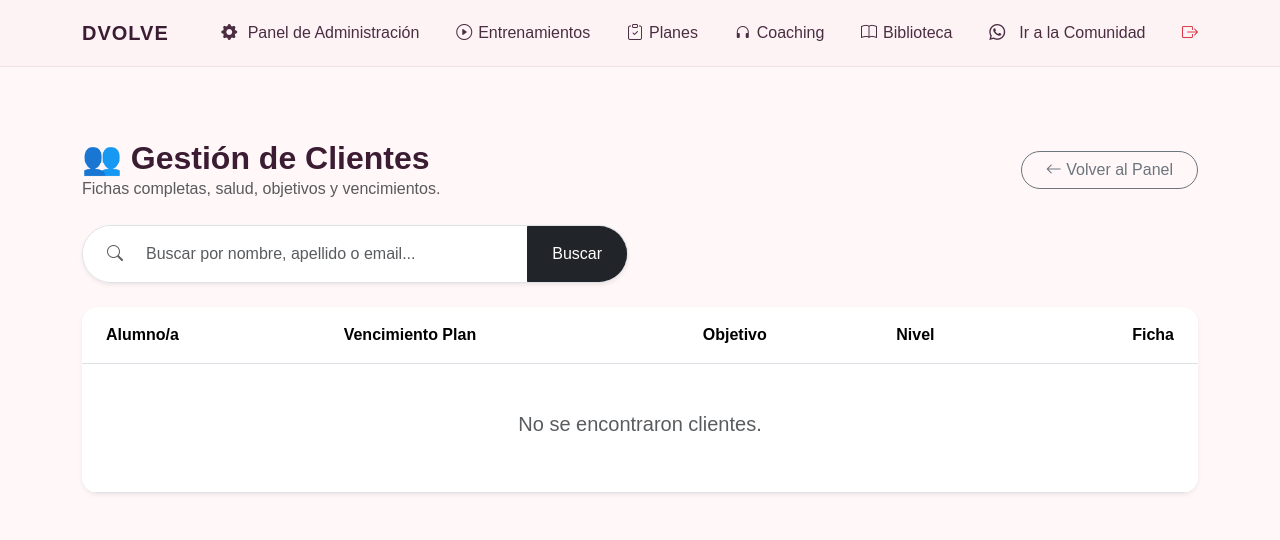
After one commit to Martinacolomboo/DVOLVE, a Django app: page /frontend/panel-admin/clientes/ in a window 1280 px wide. The commit adds this page. Shown: the top 540 px of the page. Run offline with Django 5.2, Linux system fonts and the light colour scheme; the visitor is signed in with stand-in values (Sample User, id 1); data comes from the database, SQL or seed files in the repository; data that the repository does not hold is empty.

Commit message:
algunos arreglos parte 8

```diff
--- /dev/null
+++ b/frontend/templates/frontend/gestion_clientes.html
@@ -0,0 +1,269 @@
+{% extends "frontend/pagina_principal.html" %}
+{% load static %}
+
+{% block content %}
+<div class="container py-5" style="padding-top: 80px;">
+
+    <div class="d-flex justify-content-between align-items-center mb-4 flex-wrap gap-2">
+        <div>
+            <h2 class="fw-bold mb-0">👥 Gestión de Clientes</h2>
+            <p class="text-muted mb-0">Fichas completas, salud, objetivos y vencimientos.</p>
+        </div>
+        <a href="{% url 'frontend:panel_admin' %}" class="btn btn-outline-secondary rounded-pill px-4">
+            <i class="bi bi-arrow-left"></i> Volver al Panel
+        </a>
+    </div>
+
+    <div class="row mb-4">
+        <div class="col-md-6">
+            <form method="get" action=".">
+                <div class="input-group shadow-sm rounded-pill overflow-hidden border">
+                    <span class="input-group-text bg-white border-0 ps-4">
+                        <i class="bi bi-search text-muted"></i>
+                    </span>
+                    <input type="text"
+                           name="q"
+                           class="form-control border-0 py-3"
+                           placeholder="Buscar por nombre, apellido o email..."
+                           value="{{ query|default:'' }}">
+
+                    <button type="submit" class="btn btn-dark px-4">Buscar</button>
+                    {% if query %}
+                        <a href="{% url 'frontend:gestion_clientes' %}" class="btn btn-light border-start px-3 d-flex align-items-center" title="Ver todos">
+                            <i class="bi bi-x-lg"></i>
+                        </a>
+                    {% endif %}
+                </div>
+            </form>
+        </div>
+    </div>
+
+    <div class="card border-0 shadow-sm rounded-4 overflow-hidden">
+        <div class="card-body p-0">
+            <div class="table-responsive">
+                <table class="table table-hover align-middle mb-0">
+                    <thead class="bg-light">
+                        <tr>
+                            <th class="py-3 ps-4">Alumno/a</th>
+                            <th class="py-3">Vencimiento Plan</th>
+                            <th class="py-3">Objetivo</th>
+                            <th class="py-3">Nivel</th>
+                            <th class="py-3 text-end pe-4">Ficha</th>
+                        </tr>
+                    </thead>
+                    <tbody>
+                        {% for item in clientes %}
+                        <tr>
+                            <td class="ps-4">
+                                <div class="d-flex align-items-center">
+                                    <div class="bg-light rounded-circle d-flex align-items-center justify-content-center me-3" style="width: 40px; height: 40px;">
+                                        <i class="bi bi-person-fill text-secondary fs-5"></i>
+                                    </div>
+                                    <div>
+                                        {% if item.user.first_name %}
+                                            <span class="fw-bold text-dark d-block">{{ item.user.first_name }} {{ item.user.last_name }}</span>
+                                            <small class="text-muted" style="font-size: 0.85em;">@{{ item.user.username }}</small>
+                                        {% else %}
+                                            <span class="fw-bold text-dark d-block">{{ item.user.username }}</span>
+                                        {% endif %}
+                                    </div>
+                                </div>
+                            </td>
+
+                            <td>
+                                {% if item.fecha_vencimiento %}
+                                    <span class="badge bg-success bg-opacity-10 text-success border border-success px-3 py-2 rounded-pill">
+                                        <i class="bi bi-calendar-check me-1"></i> {{ item.fecha_vencimiento|date:"d/m/Y" }}
+                                    </span>
+                                {% else %}
+                                    <span class="badge bg-secondary bg-opacity-10 text-secondary border px-3 py-2 rounded-pill">
+                                        Sin Plan Activo
+                                    </span>
+                                {% endif %}
+                            </td>
+
+                            <td>
+                                <span class="badge bg-primary bg-opacity-10 text-primary rounded-pill px-3">
+                                    {{ item.get_training_goal_display|default:"No especificado" }}
+                                </span>
+                            </td>
+
+                            <td>{{ item.get_training_level_display|default:"-" }}</td>
+
+                            <td class="text-end pe-4">
+                                <button class="btn btn-sm btn-dark rounded-pill px-3 shadow-sm"
+                                        data-bs-toggle="modal"
+                                        data-bs-target="#clienteModal{{ item.id }}">
+                                    <i class="bi bi-eye-fill me-1"></i> Ver Ficha Completa
+                                </button>
+                            </td>
+                        </tr>
+
+                        <div class="modal fade" id="clienteModal{{ item.id }}" tabindex="-1" aria-hidden="true">
+                            <div class="modal-dialog modal-lg modal-dialog-centered modal-dialog-scrollable">
+                                <div class="modal-content rounded-4 border-0">
+
+                                    <div class="modal-header bg-dark text-white border-0">
+                                        <div class="d-flex flex-column">
+                                            <h5 class="modal-title fw-bold">
+                                                {% if item.user.first_name %}
+                                                    {{ item.user.first_name }} {{ item.user.last_name }}
+                                                {% else %}
+                                                    {{ item.user.username }}
+                                                {% endif %}
+                                            </h5>
+                                            <div class="d-flex gap-3 mt-1 text-white-50 small">
+                                                <span><i class="bi bi-envelope"></i> {{ item.user.email }}</span>
+                                                {% if item.fecha_vencimiento %}
+                                                    <span class="text-warning"><i class="bi bi-clock-history"></i> Vence: {{ item.fecha_vencimiento|date:"d/m/Y" }}</span>
+                                                {% endif %}
+                                            </div>
+                                        </div>
+                                        <button type="button" class="btn-close btn-close-white" data-bs-dismiss="modal"></button>
+                                    </div>
+
+                                    <div class="modal-body p-4" style="background-color: #f8f9fa;">
+
+                                        <div class="card border-0 shadow-sm mb-4">
+                                            <div class="card-body">
+                                                <h6 class="fw-bold text-uppercase text-secondary mb-3 border-bottom pb-2">
+                                                    <i class="bi bi-person-vcard me-2"></i>Datos Personales
+                                                </h6>
+                                                <div class="row g-3 text-center">
+                                                    <div class="col-6 col-md-3 border-end">
+                                                        <small class="text-muted d-block mb-1">Edad</small>
+                                                        <span class="fw-bold fs-5">{{ item.age|default:"-" }}</span> años
+                                                    </div>
+                                                    <div class="col-6 col-md-3 border-end">
+                                                        <small class="text-muted d-block mb-1">Peso</small>
+                                                        <span class="fw-bold fs-5">{{ item.weight|default:"-" }}</span> kg
+                                                    </div>
+                                                    <div class="col-6 col-md-3 border-end">
+                                                        <small class="text-muted d-block mb-1">Altura</small>
+                                                        <span class="fw-bold fs-5">{{ item.height|default:"-" }}</span> cm
+                                                    </div>
+                                                    <div class="col-6 col-md-3">
+                                                        <small class="text-muted d-block mb-1">Peso Ideal</small>
+                                                        <span class="fw-bold fs-5 text-success">{{ item.peso_ideal|default:"-" }}</span> kg
+                                                    </div>
+                                                </div>
+                                            </div>
+                                        </div>
+
+                                        <div class="row g-4">
+                                            <div class="col-lg-6">
+                                                <div class="card h-100 border-0 shadow-sm">
+                                                    <div class="card-header bg-white fw-bold text-primary border-bottom-0 pt-3">
+                                                        <i class="bi bi-activity me-2"></i>Entrenamiento
+                                                    </div>
+                                                    <div class="card-body pt-0">
+                                                        <ul class="list-group list-group-flush">
+                                                            <li class="list-group-item px-0">
+                                                                <small class="text-muted">Objetivo:</small><br>
+                                                                <strong>{{ item.get_training_goal_display|default:"-" }}</strong>
+                                                            </li>
+                                                            <li class="list-group-item px-0">
+                                                                <small class="text-muted">Nivel:</small><br>
+                                                                {{ item.get_training_level_display }}
+                                                            </li>
+                                                            <li class="list-group-item px-0">
+                                                                <small class="text-muted">Lugar de Entreno:</small><br>
+                                                                {{ item.get_training_place_display }}
+                                                            </li>
+                                                            <li class="list-group-item px-0">
+                                                                <small class="text-muted">Frecuencia:</small><br>
+                                                                {{ item.training_days|default:"-" }} días por semana
+                                                            </li>
+                                                            <li class="list-group-item px-0">
+                                                                <small class="text-muted">Actividad Extra:</small><br>
+                                                                {{ item.get_other_activity_display|default:"Ninguna" }}
+                                                            </li>
+                                                            <li class="list-group-item px-0">
+                                                                <small class="text-muted">Descanso / Sueño:</small><br>
+                                                                {{ item.get_sleep_display|default:"-" }}
+                                                            </li>
+                                                            <li class="list-group-item px-0 bg-light rounded mt-2 p-2">
+                                                                <small class="text-muted d-block">Condiciones de Salud / Lesiones:</small>
+                                                                {% if item.health_conditions == 'ninguna' or not item.health_conditions %}
+                                                                    <span class="text-success fw-bold"><i class="bi bi-check-circle"></i> Ninguna</span>
+                                                                {% else %}
+                                                                    <span class="text-danger fw-bold"><i class="bi bi-exclamation-triangle-fill"></i> {{ item.get_health_conditions_display }}</span>
+                                                                {% endif %}
+                                                            </li>
+                                                        </ul>
+                                                    </div>
+                                                </div>
+                                            </div>
+
+                                            <div class="col-lg-6">
+                                                <div class="card h-100 border-0 shadow-sm">
+                                                    <div class="card-header bg-white fw-bold text-success border-bottom-0 pt-3">
+                                                        <i class="bi bi-basket me-2"></i>Alimentación
+                                                    </div>
+                                                    <div class="card-body pt-0">
+                                                        <ul class="list-group list-group-flush">
+                                                            <li class="list-group-item px-0">
+                                                                <small class="text-muted">Restricciones:</small><br>
+                                                                {% if item.diet_restrictions == 'ninguna' %}
+                                                                    <span class="text-success"><i class="bi bi-check"></i> Ninguna</span>
+                                                                {% else %}
+                                                                    <span class="badge bg-warning text-dark">{{ item.get_diet_restrictions_display }}</span>
+                                                                {% endif %}
+                                                            </li>
+                                                            <li class="list-group-item px-0">
+                                                                <small class="text-muted">Tiroides:</small><br>
+                                                                {% if item.thyroid == 'ninguna' %}
+                                                                    <span>No posee</span>
+                                                                {% else %}
+                                                                    <span class="text-danger fw-bold">{{ item.get_thyroid_display }}</span>
+                                                                {% endif %}
+                                                            </li>
+                                                            <li class="list-group-item px-0">
+                                                                <small class="text-muted">Comidas diarias:</small><br>
+                                                                {{ item.meals|default:"-" }} comidas
+                                                            </li>
+                                                            <li class="list-group-item px-0">
+                                                                <small class="text-muted">Pica entre comidas (Snacks):</small><br>
+                                                                {{ item.get_snacks_display|default:"-" }}
+                                                            </li>
+                                                            <li class="list-group-item px-0">
+                                                                <small class="text-muted">Regularidad Horaria:</small><br>
+                                                                {{ item.get_meal_schedule_display|default:"-" }}
+                                                            </li>
+                                                            <li class="list-group-item px-0">
+                                                                <small class="text-muted">Hidratación:</small><br>
+                                                                {{ item.get_hydration_display|default:"-" }}
+                                                            </li>
+                                                            <li class="list-group-item px-0 mt-2">
+                                                                <small class="text-muted">Descripción de dieta actual:</small><br>
+                                                                <div class="bg-light p-2 rounded small fst-italic text-secondary">
+                                                                    "{{ item.current_diet|default:'Sin descripción' }}"
+                                                                </div>
+                                                            </li>
+                                                        </ul>
+                                                    </div>
+                                                </div>
+                                            </div>
+                                        </div>
+
+                                    </div>
+                                    <div class="modal-footer border-0 bg-light rounded-bottom-4">
+                                        <button class="btn btn-secondary px-4 rounded-pill" data-bs-dismiss="modal">Cerrar</button>
+                                    </div>
+                                </div>
+                            </div>
+                        </div>
+                        {% empty %}
+                        <tr>
+                            <td colspan="5" class="text-center py-5">
+                                <h5 class="text-muted">No se encontraron clientes.</h5>
+                            </td>
+                        </tr>
+                        {% endfor %}
+                    </tbody>
+                </table>
+            </div>
+        </div>
+    </div>
+</div>
+{% endblock %}
--- a/frontend/urls.py
+++ b/frontend/urls.py
@@ -42,4 +42,6 @@ urlpatterns = [
     path("receta/pdf/<int:receta_id>/", views.serve_receta_pdf, name="serve_receta_pdf"),
     # En frontend/urls.py
     path('podcast/file/<int:archivo_id>/', views.serve_podcast_file, name='serve_podcast_file'),
+
+    path('panel-admin/clientes/', views.gestion_clientes, name='gestion_clientes'),
 ]
--- a/frontend/views.py
+++ b/frontend/views.py
@@ -962,3 +962,52 @@ def panel_admin(request):
 
     # Pasamos 'config' al template
     return render(request, "frontend/panel_admin.html", {'config': config})
+from django.db.models import Q
+# En frontend/views.py
+
+# En frontend/views.py
+
+# 1. Asegurate de importar el modelo
+from principal.models import VerifiedEmail
+
+@staff_member_required
+def gestion_clientes(request):
+    if not request.user.is_superuser:
+        return redirect("frontend:dashboard")
+
+    # 1. Traemos los clientes (Cuestionarios + Usuario)
+    clientes_list = Questionario.objects.select_related('user').all().order_by('-user__date_joined')
+
+    # 2. Buscador (mantenemos lo que ya tenías)
+    query = request.GET.get('q')
+    if query:
+        clientes_list = clientes_list.filter(
+            Q(user__first_name__icontains=query) |
+            Q(user__last_name__icontains=query) |
+            Q(user__username__icontains=query) |
+            Q(user__email__icontains=query)
+        )
+
+    # ==========================================================
+    # 3. NUEVO: Buscar los vencimientos y unirlos por Email
+    # ==========================================================
+
+    # Creamos una lista con todos los emails de los clientes que estamos viendo
+    emails_clientes = [c.user.email for c in clientes_list]
+
+    # Traemos de la base de datos solo los VerifiedEmail que coinciden con esos emails
+    # Usamos un diccionario { 'email': fecha_vencimiento } para buscar rápido
+    vencimientos_dict = {
+        ve.email: ve.vencimiento
+        for ve in VerifiedEmail.objects.filter(email__in=emails_clientes)
+    }
+
+    # Ahora recorremos la lista de clientes y le "pegamos" el vencimiento a cada uno
+    for cliente in clientes_list:
+        # Creamos un atributo temporal 'fecha_vencimiento' en el objeto cliente
+        cliente.fecha_vencimiento = vencimientos_dict.get(cliente.user.email)
+
+    return render(request, "frontend/gestion_clientes.html", {
+        "clientes": clientes_list,
+        "query": query
+    })
```
Also changed, not shown: frontend/templates/frontend/panel_admin.html (+18 -0 lines).
